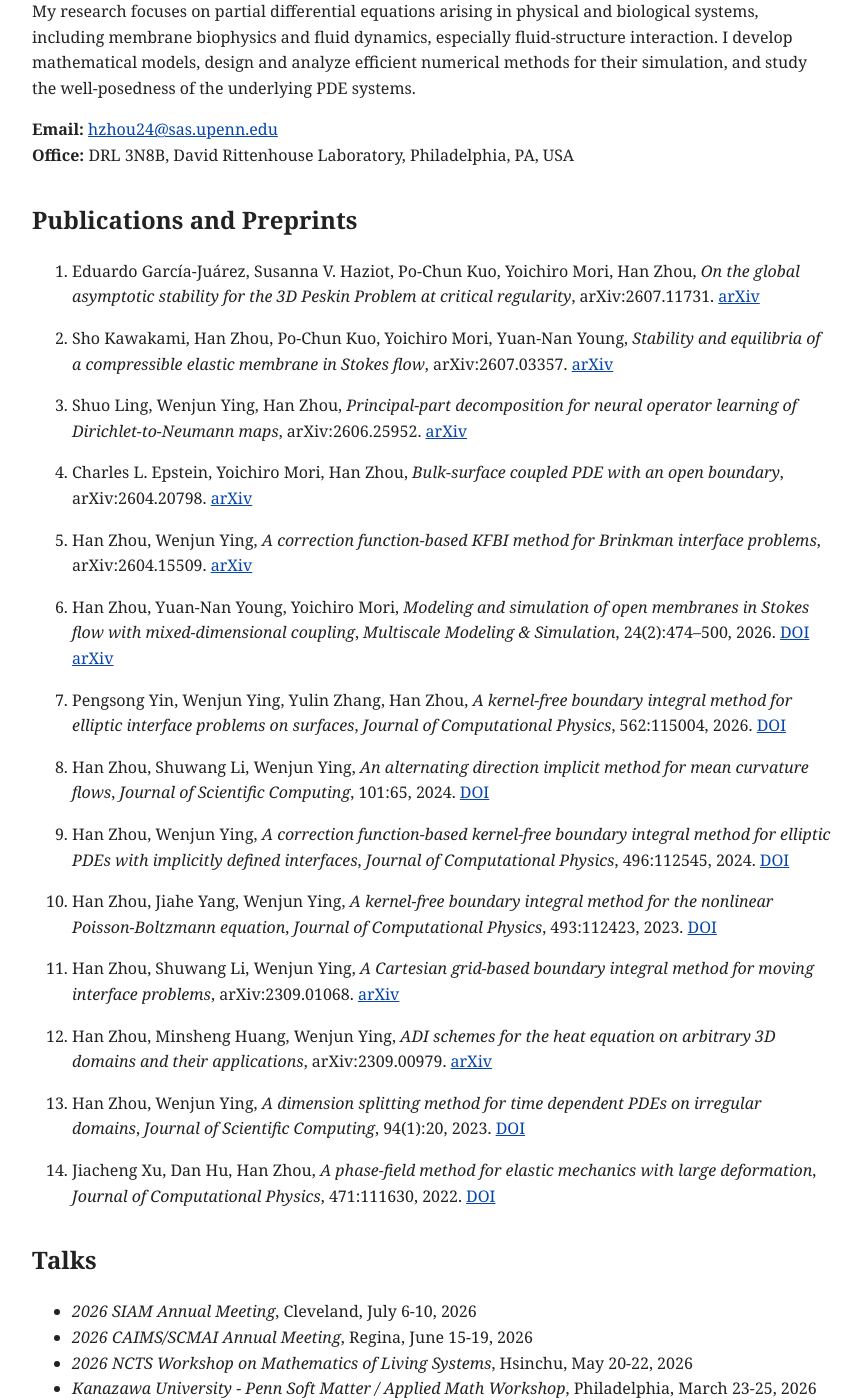
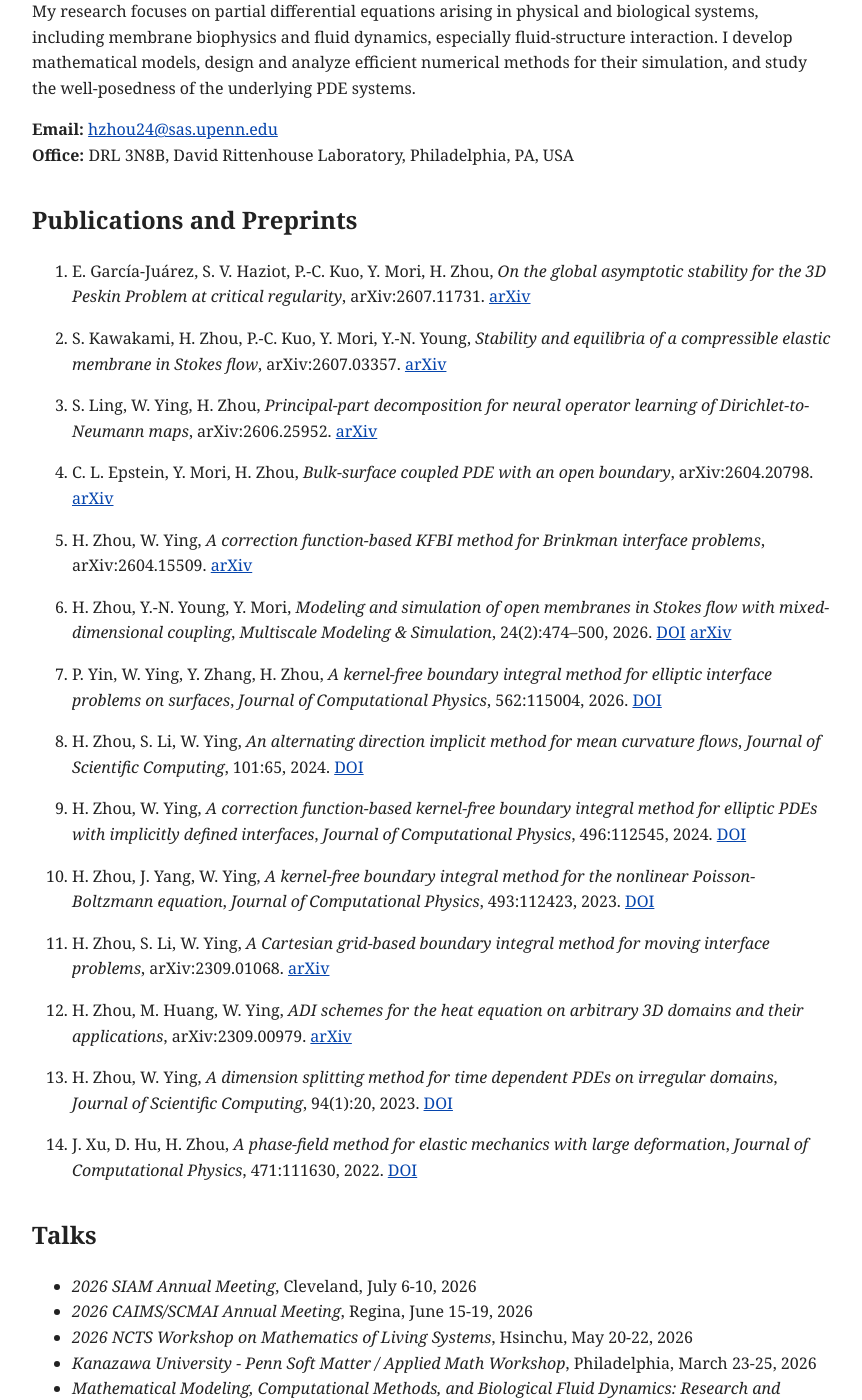
Before and after one commit to han-zhou-math/han-zhou-math.github.io, a Jekyll site: the page built from index.md, in a window 1280 px wide and 1400 px high, scrolled down 597 px. Shown: the whole window, without its empty margins (208-1070 px from the left). Built offline with Jekyll 4.4.1, drawn with Linux system fonts in a browser that asks for light colours.

```diff
--- a/index.md
+++ b/index.md
@@ -19,65 +19,65 @@ My research focuses on partial differential equations arising in physical and bi
 <div id="publications"></div>
 ## Publications and Preprints
 
-1. Eduardo García-Juárez, Susanna V. Haziot, Po-Chun Kuo, Yoichiro Mori, Han Zhou,
+1. E. García-Juárez, S. V. Haziot, P.-C. Kuo, Y. Mori, H. Zhou,
    *On the global asymptotic stability for the 3D Peskin Problem at critical regularity*,
    arXiv:2607.11731. [arXiv](https://doi.org/10.48550/arXiv.2607.11731)
 
-2. Sho Kawakami, Han Zhou, Po-Chun Kuo, Yoichiro Mori, Yuan-Nan Young,
+2. S. Kawakami, H. Zhou, P.-C. Kuo, Y. Mori, Y.-N. Young,
    *Stability and equilibria of a compressible elastic membrane in Stokes flow*,
    arXiv:2607.03357. [arXiv](https://doi.org/10.48550/arXiv.2607.03357)
 
-3. Shuo Ling, Wenjun Ying, Han Zhou,
+3. S. Ling, W. Ying, H. Zhou,
    *Principal-part decomposition for neural operator learning of Dirichlet-to-Neumann maps*,
    arXiv:2606.25952. [arXiv](https://doi.org/10.48550/arXiv.2606.25952)
 
-4. Charles L. Epstein, Yoichiro Mori, Han Zhou,
+4. C. L. Epstein, Y. Mori, H. Zhou,
    *Bulk-surface coupled PDE with an open boundary*,
    arXiv:2604.20798. [arXiv](https://doi.org/10.48550/arXiv.2604.20798)
 
-5. Han Zhou, Wenjun Ying,
+5. H. Zhou, W. Ying,
    *A correction function-based KFBI method for Brinkman interface problems*,
    arXiv:2604.15509. [arXiv](https://doi.org/10.48550/arXiv.2604.15509)
 
-6. Han Zhou, Yuan-Nan Young, Yoichiro Mori,
+6. H. Zhou, Y.-N. Young, Y. Mori,
    *Modeling and simulation of open membranes in Stokes flow with mixed-dimensional coupling*,
    *Multiscale Modeling & Simulation*, 24(2):474–500, 2026.
    [DOI](https://doi.org/10.1137/25M1762476) [arXiv](https://doi.org/10.48550/arXiv.2504.16823)
 
-7. Pengsong Yin, Wenjun Ying, Yulin Zhang, Han Zhou,
+7. P. Yin, W. Ying, Y. Zhang, H. Zhou,
    *A kernel-free boundary integral method for elliptic interface problems on surfaces*,
    *Journal of Computational Physics*, 562:115004, 2026.
    [DOI](https://doi.org/10.1016/j.jcp.2026.115004)
 
-8. Han Zhou, Shuwang Li, Wenjun Ying,
+8. H. Zhou, S. Li, W. Ying,
    *An alternating direction implicit method for mean curvature flows*,
    *Journal of Scientific Computing*, 101:65, 2024.
    [DOI](https://doi.org/10.1007/s10915-024-02701-3)
 
-9. Han Zhou, Wenjun Ying,
+9. H. Zhou, W. Ying,
    *A correction function-based kernel-free boundary integral method for elliptic PDEs with implicitly defined interfaces*,
    *Journal of Computational Physics*, 496:112545, 2024.
    [DOI](https://doi.org/10.1016/j.jcp.2023.112545)
 
-10. Han Zhou, Jiahe Yang, Wenjun Ying,
+10. H. Zhou, J. Yang, W. Ying,
     *A kernel-free boundary integral method for the nonlinear Poisson-Boltzmann equation*,
     *Journal of Computational Physics*, 493:112423, 2023.
     [DOI](https://doi.org/10.1016/j.jcp.2023.112423)
 
-11. Han Zhou, Shuwang Li, Wenjun Ying,
+11. H. Zhou, S. Li, W. Ying,
     *A Cartesian grid-based boundary integral method for moving interface problems*,
     arXiv:2309.01068. [arXiv](https://doi.org/10.48550/arXiv.2309.01068)
 
-12. Han Zhou, Minsheng Huang, Wenjun Ying,
+12. H. Zhou, M. Huang, W. Ying,
     *ADI schemes for the heat equation on arbitrary 3D domains and their applications*,
     arXiv:2309.00979. [arXiv](https://doi.org/10.48550/arXiv.2309.00979)
 
-13. Han Zhou, Wenjun Ying,
+13. H. Zhou, W. Ying,
     *A dimension splitting method for time dependent PDEs on irregular domains*,
     *Journal of Scientific Computing*, 94(1):20, 2023.
     [DOI](https://doi.org/10.1007/s10915-022-02066-5)
 
-14. Jiacheng Xu, Dan Hu, Han Zhou,
+14. J. Xu, D. Hu, H. Zhou,
     *A phase-field method for elastic mechanics with large deformation*,
     *Journal of Computational Physics*, 471:111630, 2022.
     [DOI](https://doi.org/10.1016/j.jcp.2022.111630)
```
